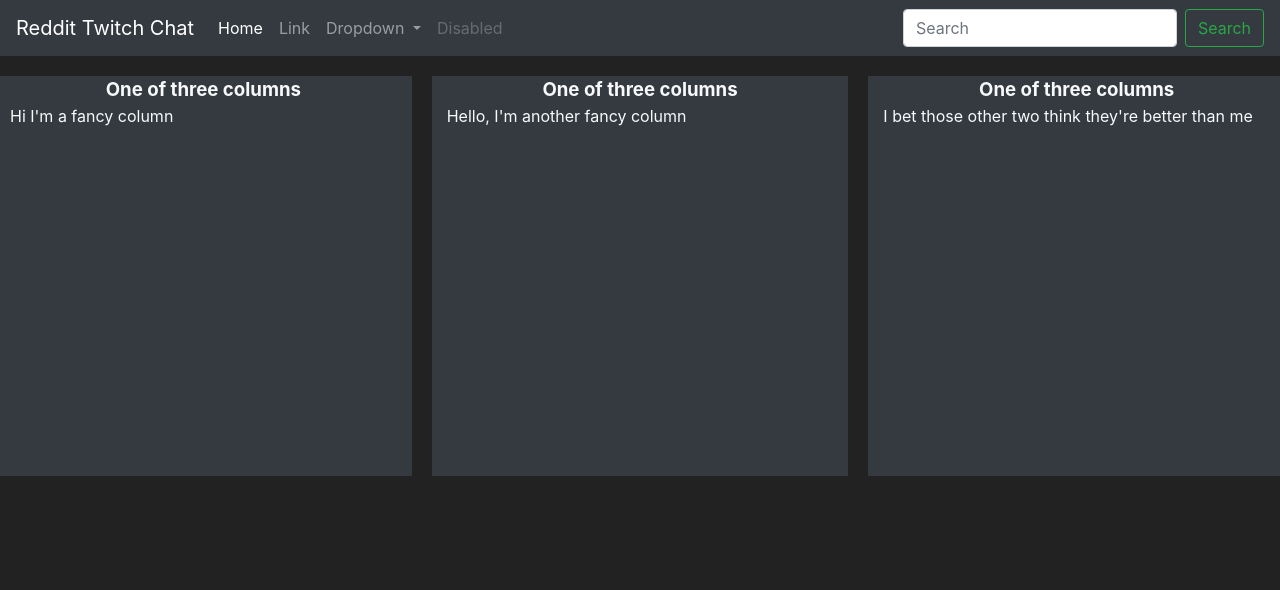
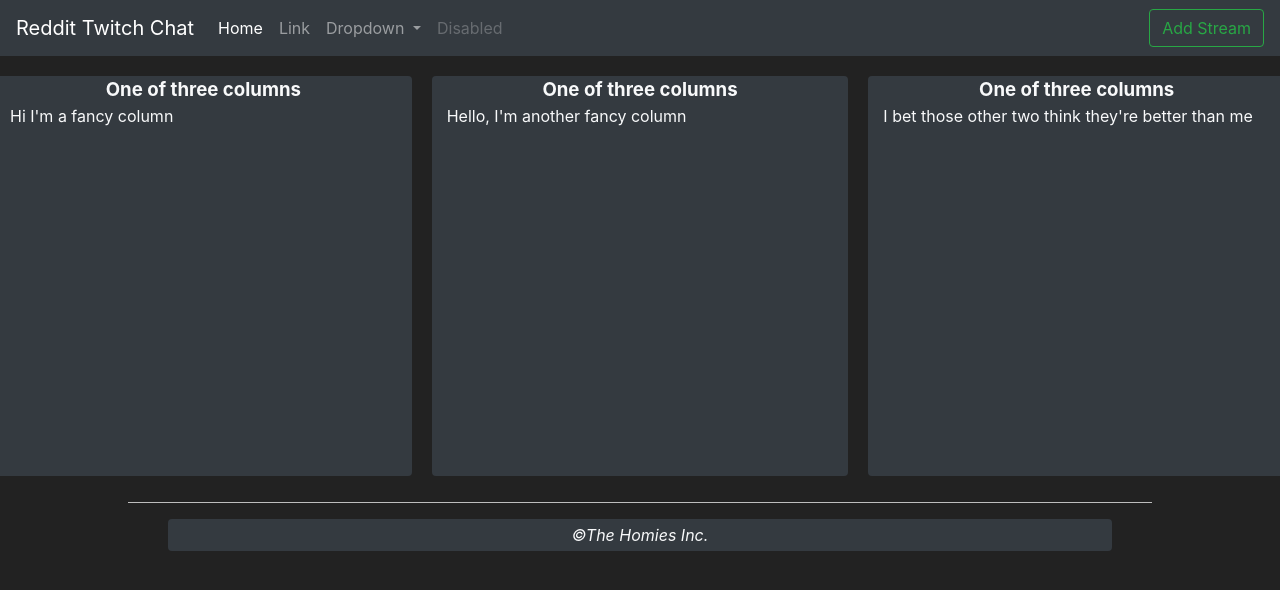
Before and after one commit to ryan-berwald/Reddit_Twitch_Chat, an Angular app: page / in a window 1280 px wide. Shown: the top 590 px of the page. Built offline with nearby package versions, Linux system fonts and the light colour scheme.

Commit message:
Adds footer and some more content styles

```diff
--- a/src/app/app.component.html
+++ b/src/app/app.component.html
@@ -1,3 +1,4 @@
 
 <app-navbar></app-navbar>
 <app-content></app-content>
+<app-footer></app-footer>
--- a/src/app/app.module.ts
+++ b/src/app/app.module.ts
@@ -6,12 +6,14 @@ import { AppComponent } from './app.component';
 import { BrowserAnimationsModule } from '@angular/platform-browser/animations';
 import { ContentComponent } from './content/content.component';
 import { NavbarComponent } from './navbar/navbar.component';
+import { FooterComponent } from './footer/footer.component';
 
 @NgModule({
   declarations: [
     AppComponent,
     ContentComponent,
-    NavbarComponent
+    NavbarComponent,
+    FooterComponent
   ],
   imports: [
     BrowserModule,
--- a/src/app/content/content.component.css
+++ b/src/app/content/content.component.css
@@ -1,7 +1,6 @@
 .col-md {
   margin: 10px;
   min-height: 400px;
-  /* text-align: center; */
 }
 
 .row {
--- a/src/app/content/content.component.html
+++ b/src/app/content/content.component.html
@@ -1,13 +1,13 @@
 <div class="row">
-  <div class="col-md bg-dark text-light">
+  <div class="col-md bg-dark text-light rounded">
     <div class="col-title">One of three columns</div>
     <p>Hi I'm a fancy column</p>
   </div>
-  <div class="col-md bg-dark text-light">
+  <div class="col-md bg-dark text-light rounded">
     <div class="col-title">One of three columns</div>
     <p>Hello, I'm another fancy column</p>
   </div>
-  <div class="col-md bg-dark text-light">
+  <div class="col-md bg-dark text-light rounded">
     <div class="col-title">One of three columns</div>
     <p>I bet those other two think they're better than me</p>
   </div>
--- /dev/null
+++ b/src/app/footer/footer.component.css
@@ -0,0 +1,14 @@
+hr {
+  background-color: lightgray;
+  margin: 1rem 10%;
+}
+
+.col-md {
+  margin: 0 14%;
+  padding: 4px;
+  text-align: center;
+}
+
+.footer-text {
+  font-style: italic;
+}
--- /dev/null
+++ b/src/app/footer/footer.component.html
@@ -0,0 +1,6 @@
+<hr />
+<div class="row">
+  <div class="col-md bg-dark text-light rounded">
+    <div class="footer-text">&copy;The Homies Inc.</div>
+  </div>
+</div>
--- /dev/null
+++ b/src/app/footer/footer.component.ts
@@ -0,0 +1,15 @@
+import { Component, OnInit } from '@angular/core';
+
+@Component({
+  selector: 'app-footer',
+  templateUrl: './footer.component.html',
+  styleUrls: ['./footer.component.css']
+})
+export class FooterComponent implements OnInit {
+
+  constructor() { }
+
+  ngOnInit(): void {
+  }
+
+}
--- a/src/app/navbar/navbar.component.html
+++ b/src/app/navbar/navbar.component.html
@@ -1,6 +1,8 @@
 <nav class="navbar navbar-expand-lg navbar-dark bg-dark">
   <a class="navbar-brand" href="#">Reddit Twitch Chat</a>
-  <button class="navbar-toggler" type="button" data-toggle="collapse" data-target="#navbarSupportedContent" aria-controls="navbarSupportedContent" aria-expanded="false" aria-label="Toggle navigation">
+  <button class="navbar-toggler" type="button" data-toggle="collapse"
+  data-target="#navbarSupportedContent" aria-controls="navbarSupportedContent"
+  aria-expanded="false" aria-label="Toggle navigation">
     <span class="navbar-toggler-icon"></span>
   </button>
 
@@ -28,8 +30,7 @@
       </li>
     </ul>
     <form class="form-inline my-2 my-lg-0">
-      <input class="form-control mr-sm-2" type="search" placeholder="Search" aria-label="Search">
-      <button class="btn btn-outline-success my-2 my-sm-0" type="submit">Search</button>
+      <button class="btn btn-outline-success my-2 my-sm-0" type="submit">Add Stream</button>
     </form>
   </div>
 </nav>
```
Also changed, not shown: 1 other file (tests, documents, lock files or other folders).
